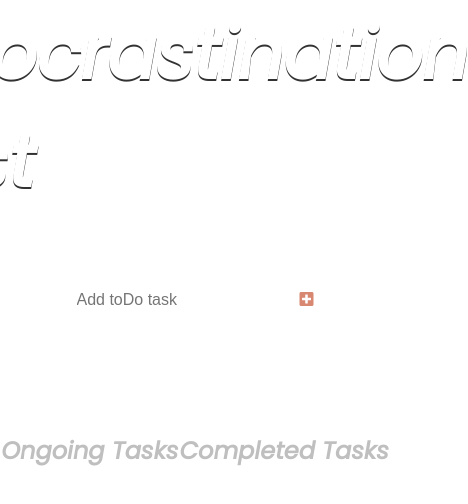
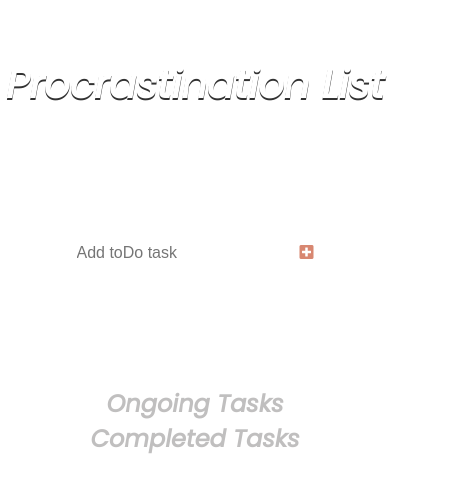
Before and after one commit to antondim/Todo-web-app, a plain HTML site: page index.html in a window 390 px wide. Shown: the whole page, 468 px wide, since content can reach past the window. Drawn offline with Linux system fonts and the light colour scheme.

Commit message:
Adding responsiveness

```diff
--- a/styles.css
+++ b/styles.css
@@ -18,7 +18,7 @@ body {
 
 header {
   font-size: 3rem;
-  min-height: 50vh;
+  min-height: 10vh;
   color: rgb(255, 255, 255);
   opacity: 80%;
   text-shadow: 0px 2px black;
@@ -146,7 +146,6 @@ form button:hover {
 .completed-tasks h2 {
   color: rgb(192, 191, 191);
   text-align: center;
-  position-
 }
 
 .todo-tasks {
@@ -159,3 +158,38 @@ form button:hover {
   justify-content: space-evenly;
   margin-top: 3rem;
 }
+
+/* Responsiveness */
+@media screen and (max-width: 800px){
+  .tasks {
+    flex-direction: column;
+  }
+  .clock-btn {
+    display: none;
+  }
+  header {
+    position: relative;
+  }
+  h1 {
+    font-size: 2.8rem;
+
+    position: absolute;
+    text-align: center;
+  }
+}
+@media screen and (max-width: 500px){
+  .tasks {
+    flex-direction: column;
+  }
+  .clock-btn {
+    display: none;
+  }
+  header {
+    position: relative;
+  }
+  h1 {
+    font-size: 2.5rem;
+    position: absolute;
+    text-align: center;
+  }
+}
```
